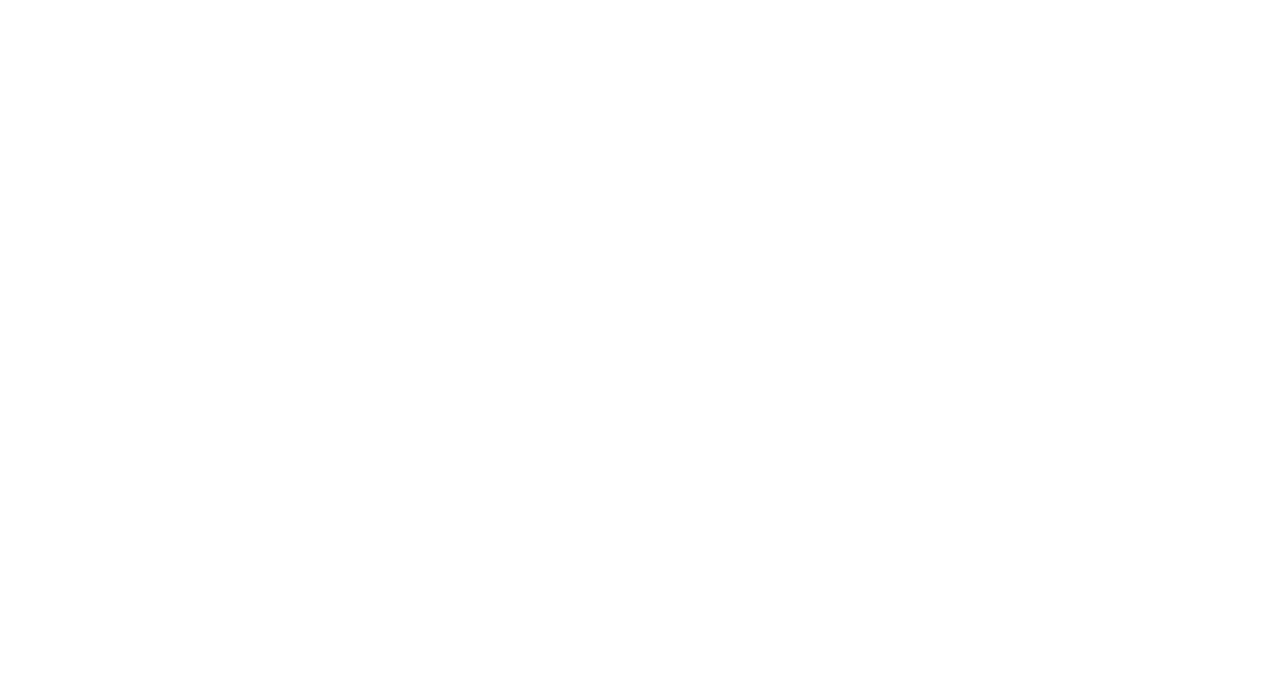
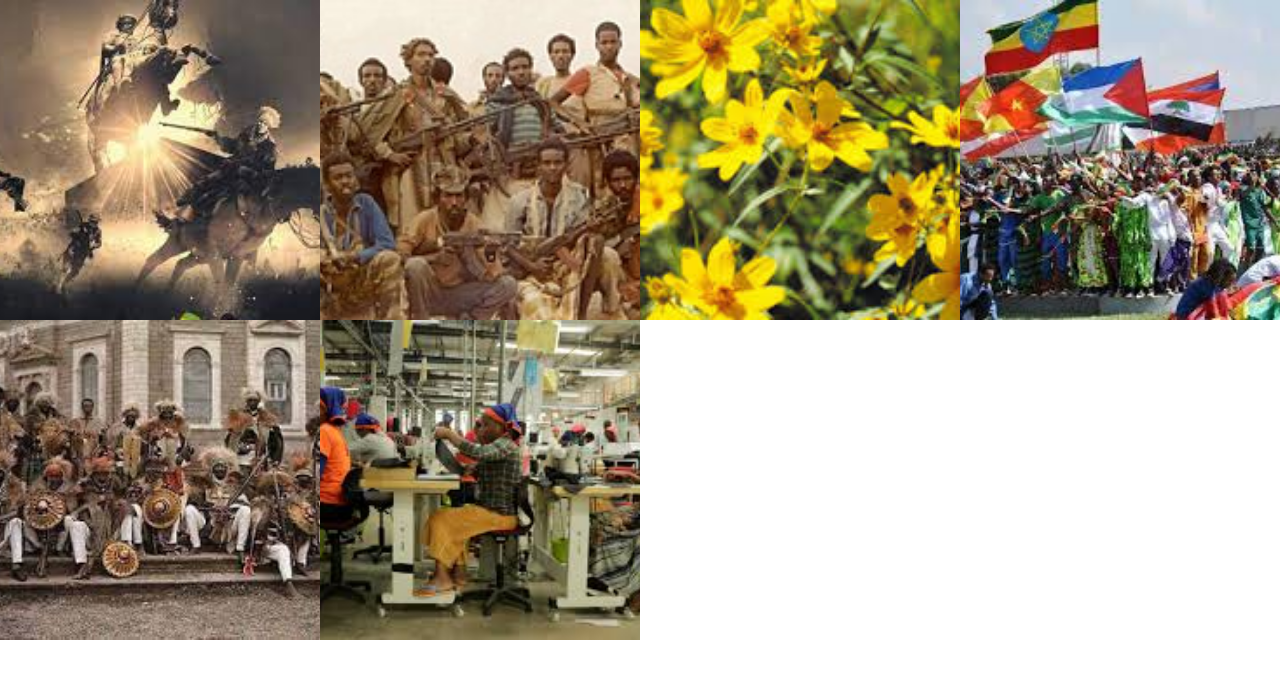
Before and after one commit to wajuskass/ethio-beauty, a plain HTML site: page htmls/national.html in a window 1280 px wide. Drawn offline with Linux system fonts and the light colour scheme.

Commit message:
national draft complete

```diff
--- a/css/styles.css
+++ b/css/styles.css
@@ -11,4 +11,46 @@ div#hi2{
   text-align: right;
   background-color:rgb(226, 145, 63) ;
 }
-div#hi2
+/*national*/
+body#na{
+  margin: 0;
+  margin-bottom: 25rem;
+}
+.grid{
+  display: grid;
+  grid-template-columns: repeat(auto-fit, minmax(300px, 1fr));
+}
+.img-wrapper{
+  position: relative;
+  overflow: hidden;
+}
+.img-wrapper img{
+  display: block;
+  width: 100%;
+  aspect-ratio: 1 / 1;
+  object-fit: cover;
+  object-position: center;
+}
+.img-wrapper .content{
+  position: absolute;
+  inset: 0;
+  font-size: 2rem;
+  padding: 1rem;
+  background: rgba(255, 255, 255, .4);
+  display: flex;
+  justify-content: center;
+  align-items: center;
+}
+.img-wrapper img, .img-wrapper .content{
+  transition: 200ms ease-in-out;
+}
+.img-wrapper .content{
+  opacity: 0;
+}
+.img-wrapper:hover .content{
+  opacity: 1;
+}
+.img-wrapper:hover img{
+  filter: blur(3px);
+  transform: scale(1.1);
+}
--- a/htmls/national.html
+++ b/htmls/national.html
@@ -0,0 +1,36 @@
+<html>
+  <head>
+    <meta charset="UTF-8">
+    <meta http-equiv="X-UA-compatible" content="IE=edge">
+    <meta name="viewport" content="width-device-width, initial-scale=1.0">
+    <link href="../css/styles.css" rel="stylesheet" type="text/css">
+  </head>
+  <body id="na">
+  <div class="grid">
+    <div class="img-wrapper">
+      <img src="../images/adwa.jpg">
+      <div class="content"> this is text</div>
+    </div>
+    <div class="img-wrapper">
+      <img src="../images/ddd.jpg">
+      <div class="content"> this is text</div>
+    </div>
+    <div class="img-wrapper">
+      <img src="../images/new.jpg">
+      <div class="content"> this is text</div>
+    </div>
+    <div class="img-wrapper">
+      <img src="../images/nnd.jpg">
+      <div class="content"> this is text</div>
+    </div>
+    <div class="img-wrapper">
+      <img src="../images/patriots.jpg">
+      <div class="content"> this is text</div>
+    </div>
+    <div class="img-wrapper">
+      <img src="../images/workers.jpg">
+      <div class="content"> this is text</div>
+    </div>
+  </div>
+  </body>
+</html>
```
